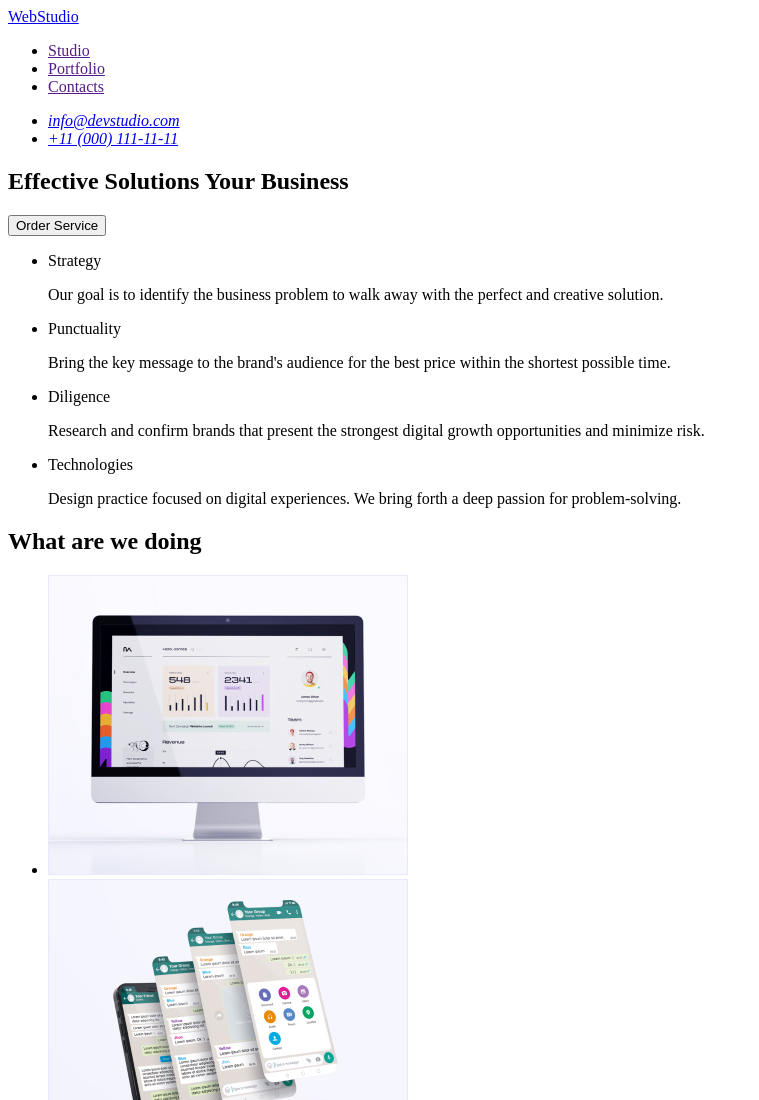
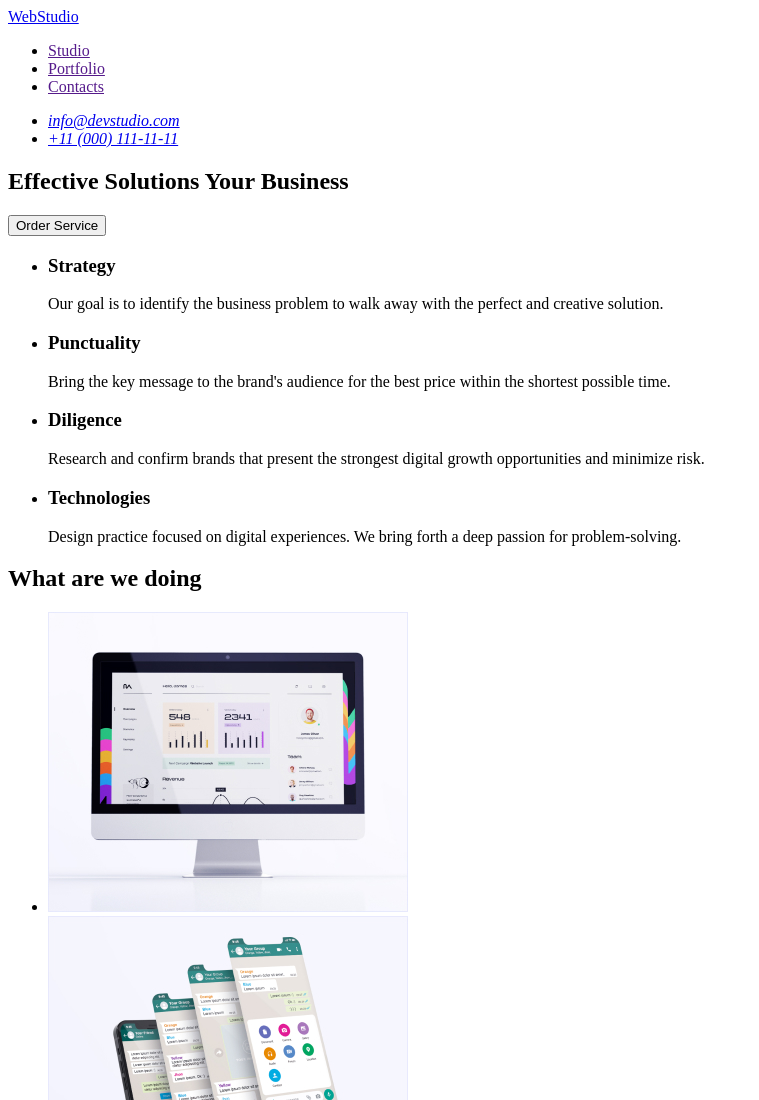
Before and after one commit to NazariiX/goit-markup-hw-02, a plain HTML site: page index.html in a window 1280 px wide. Shown: the top 1100 px of the page, without its empty margins (0-759 px from the left). Drawn offline with Linux system fonts and the light colour scheme.

Commit message:
update index.html

```diff
--- a/index.html
+++ b/index.html
@@ -20,7 +20,7 @@
       <address>
         <ul>
           <li><a href="mailto:info@devstudio.com">info@devstudio.com</a></li>
-          <li><a href="tel:+11000111-11-11">+11 (000) 111-11-11</a></li>
+          <li><a href="tel:+110001111111">+11 (000) 111-11-11</a></li>
         </ul>
       </address>
     </header>
@@ -35,28 +35,28 @@
       <section>
         <ul>
           <li>
-            <p>Strategy</p>
+            <h3>Strategy</h3>
             <p>
               Our goal is to identify the business problem to walk away with the
               perfect and creative solution.
             </p>
           </li>
           <li>
-            <p>Punctuality</p>
+            <h3>Punctuality</h3>
             <p>
               Bring the key message to the brand's audience for the best price
               within the shortest possible time.
             </p>
           </li>
           <li>
-            <p>Diligence</p>
+            <h3>Diligence</h3>
             <p>
               Research and confirm brands that present the strongest digital
               growth opportunities and minimize risk.
             </p>
           </li>
           <li>
-            <p>Technologies</p>
+            <h3>Technologies</h3>
             <p>
               Design practice focused on digital experiences. We bring forth a
               deep passion for problem-solving.
```
